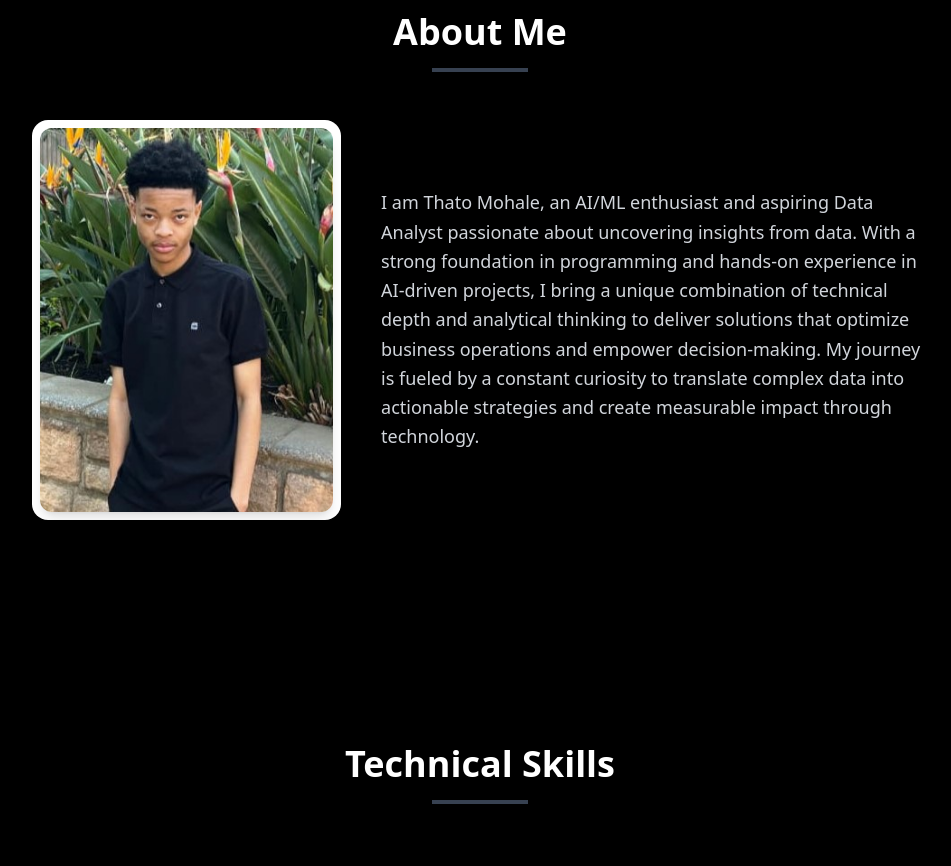
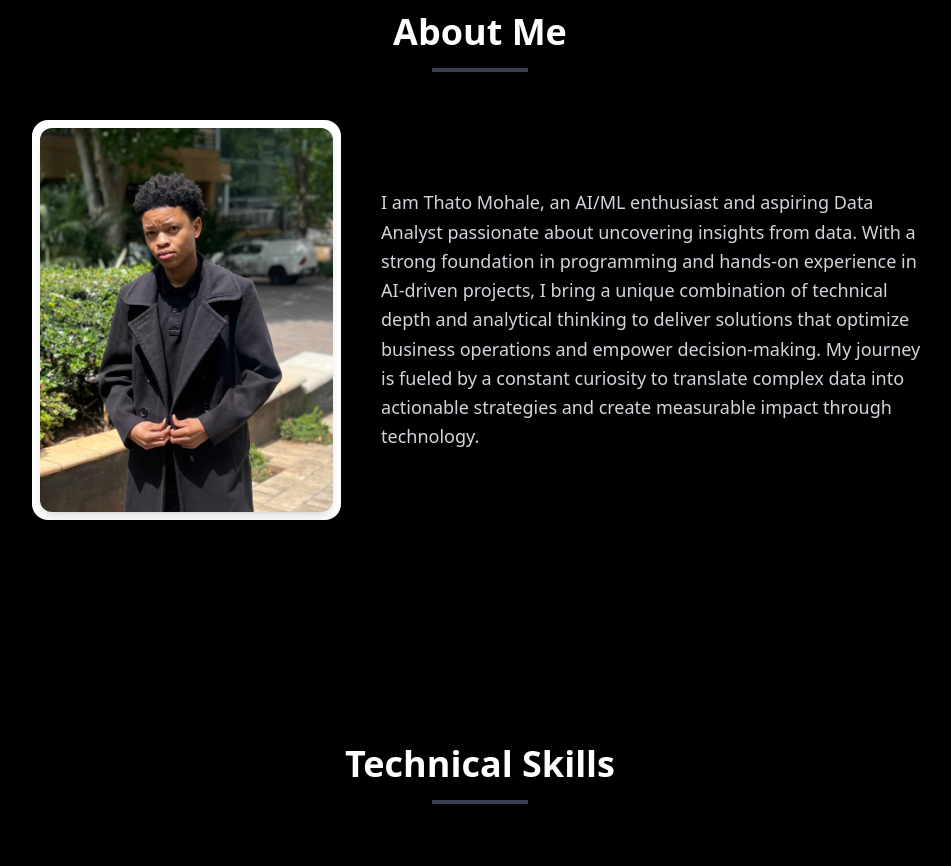
Before and after one commit to ThatoMohale/Thato-Mohale-Portfolio, a React (Vite) app: page / in a window 1280 px wide. Shown: the part 900-1766 px from the top of the page, without its empty margins (160-1111 px from the left). Built offline with nearby package versions, Linux system fonts and the light colour scheme.

Commit message:
Update About.tsx

```diff
--- a/components/About.tsx
+++ b/components/About.tsx
@@ -9,7 +9,7 @@ const About: React.FC = () => {
       </div>
       <div className="max-w-4xl mx-auto flex flex-col md:flex-row items-center gap-10">
         <div className="relative bg-white p-2 rounded-2xl shadow-2xl">
-          <img src="img1.jpeg"
+          <img src="PortfolioPage.jpg"
                 alt="My pic"
                 className="w-80 h-96 object-cover rounded-xl shadow-lg"/>
                 </div>
```
